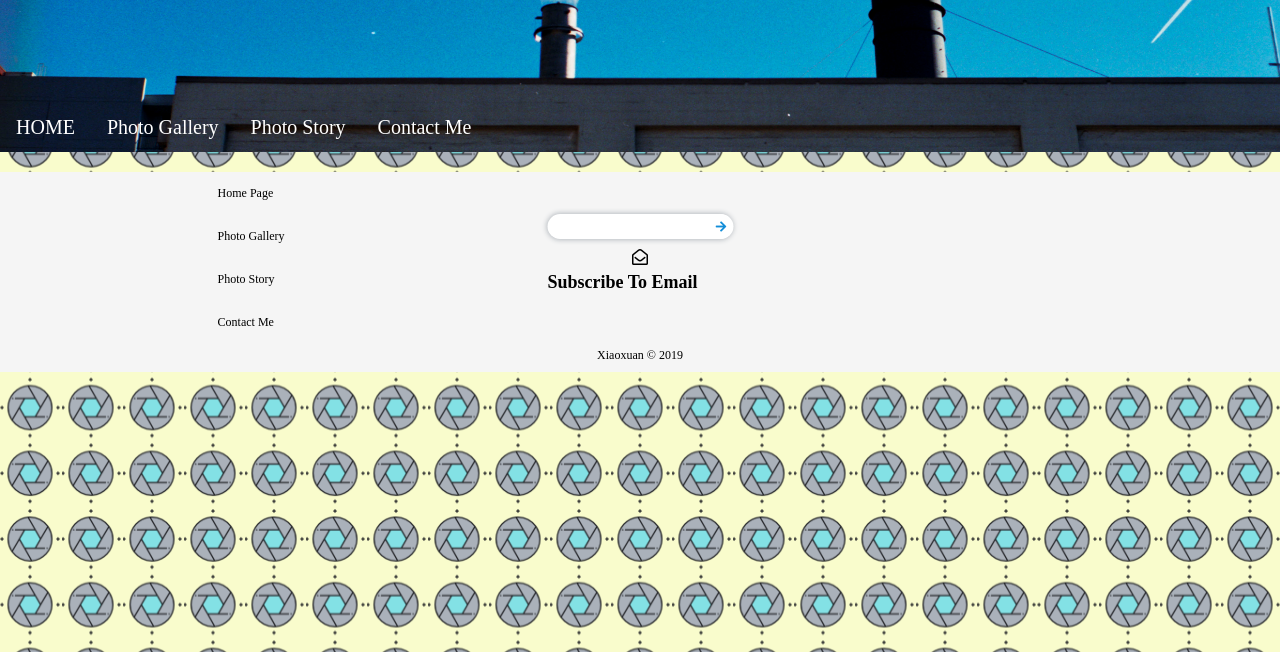
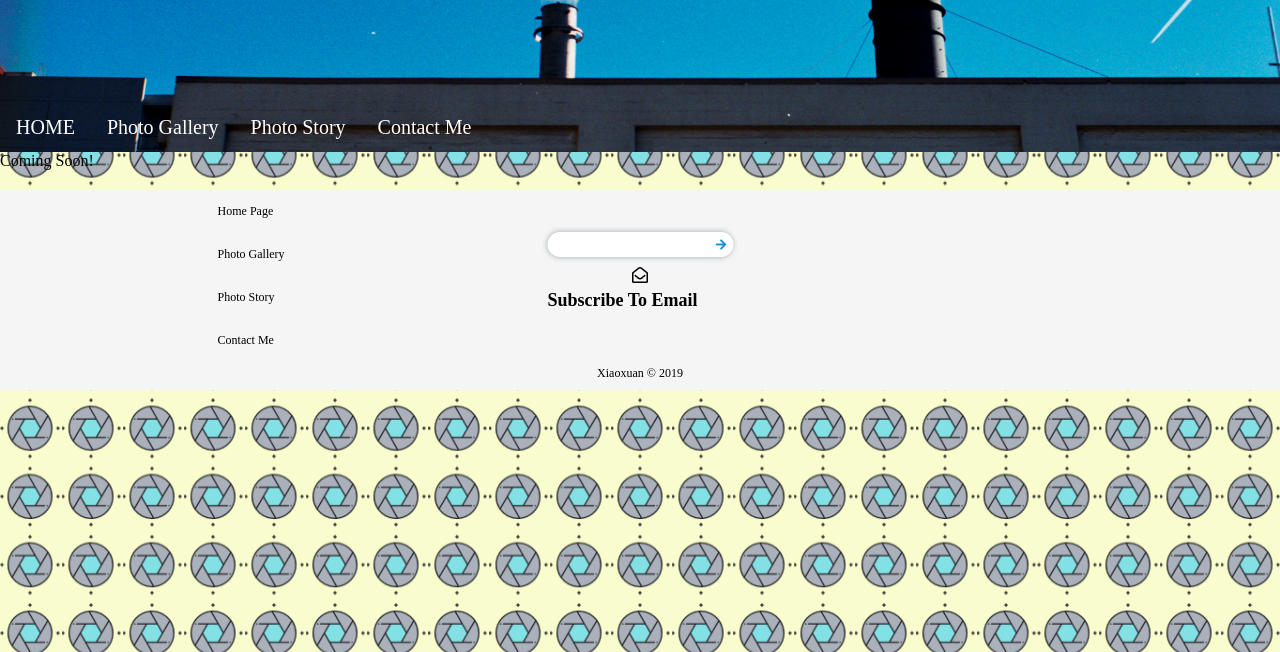
Before and after one commit to plutoday/photoBlog, a plain HTML site: page pages/gallery.html in a window 1280 px wide. Shown: the part 148-800 px from the top of the page. Drawn offline with Linux system fonts and the light colour scheme; a web font is replaced by a local one.

Commit message:
fix name

```diff
--- a/pages/gallery.html
+++ b/pages/gallery.html
@@ -28,6 +28,7 @@
             </ul>
         </nav>
     </header>
+    Coming Soon!
     <footer>
 
             <div id="emailBar">
```
